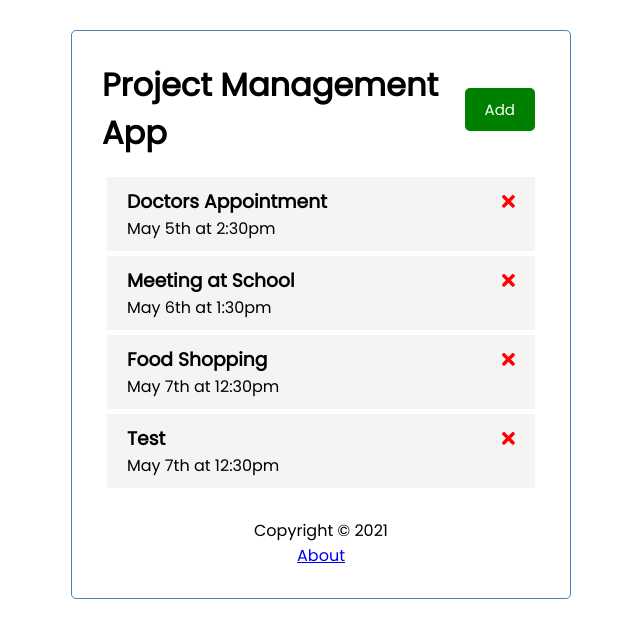
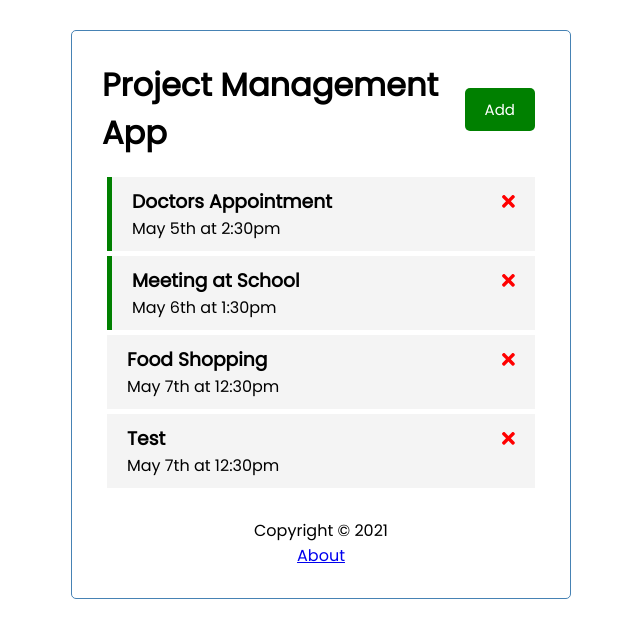
Before and after one commit to CloJr/team2-angular-project-management-app, an Angular app: page / in a window 1280 px wide. Shown: the top 638 px of the page, without its empty margins (319-959 px from the left). Built offline with nearby package versions, Linux system fonts and the light colour scheme; data requests are answered from the project's data file.

Commit message:
reminderservice

```diff
--- a/src/app/components/lists-details/lists-details.component.html
+++ b/src/app/components/lists-details/lists-details.component.html
@@ -1,4 +1,4 @@
-<div  [ngClass]="{ redminder : task.redminder }" class="task" (dblclick)="onToggle(task)">
+<div  [ngClass]="{ reminder : task.reminder }" class="task" (dblclick)="onToggle(task)">
     <h3>{{task.text}}
          <fa-icon (click)="onDelete(task)" [ngStyle]="{'color': 'red'}" [icon]="faTimes"></fa-icon></h3>
     <p>{{task.day}}</p>
```
Also changed, not shown: 1 other file (tests, documents, lock files or other folders).
